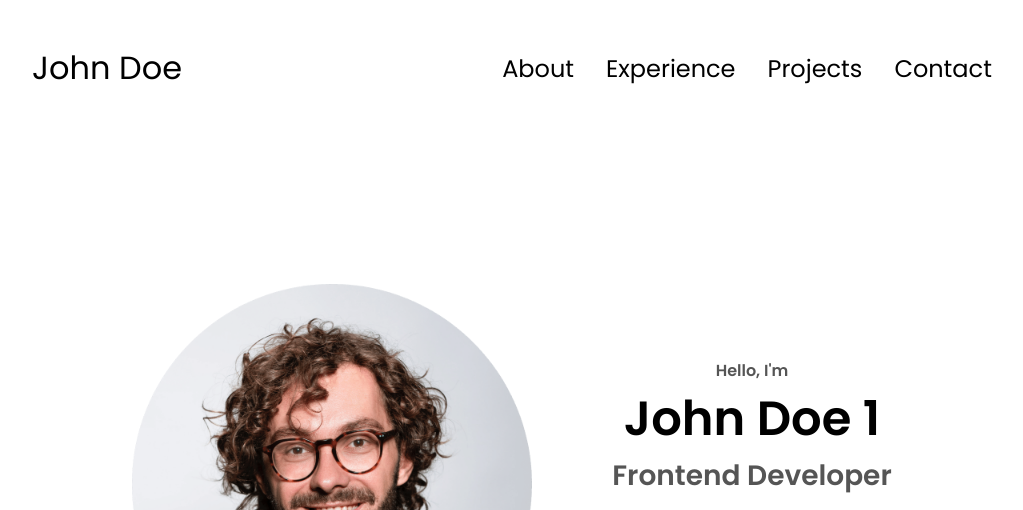
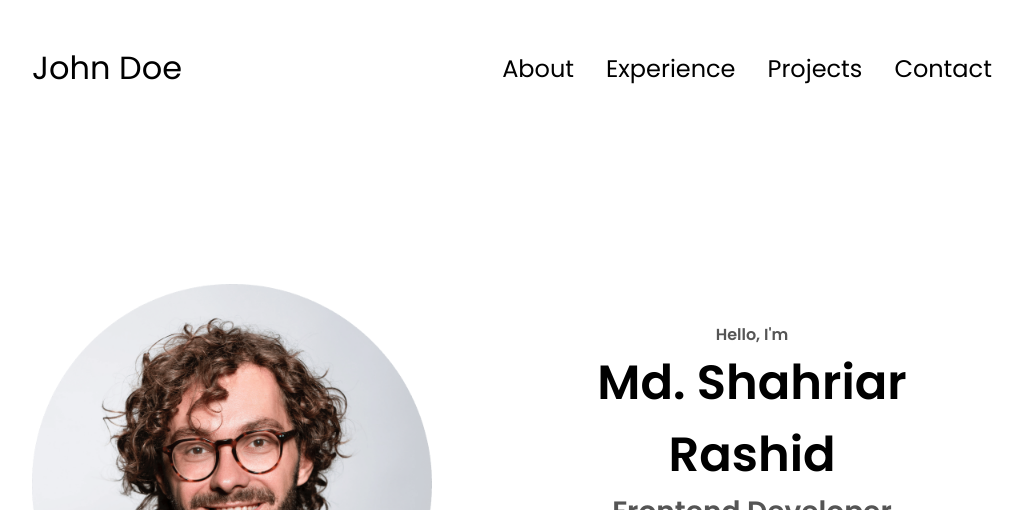
Before and after one commit to ShahriarRashid146/simple-cicd-github-actions-s3-bucket, a plain HTML site: page html-css-js-portfolio-tutorial-2/index.html in a window 1280 px wide. Shown: the top 510 px of the page, without its empty margins (128-1151 px from the left). Drawn offline with Linux system fonts and the light colour scheme; files that its build step writes are made by us from their sources; files whose address does not match are found by name.

Commit message:
name changed

```diff
--- a/html-css-js-portfolio-tutorial-2/index.html
+++ b/html-css-js-portfolio-tutorial-2/index.html
@@ -42,7 +42,7 @@
       </div>
       <div class="section__text">
         <p class="section__text__p1">Hello, I'm</p>
-        <h1 class="title">John Doe 1</h1>
+        <h1 class="title">Md. Shahriar Rashid</h1>
         <p class="section__text__p2">Frontend Developer</p>
         <div class="btn-container">
           <button
```
